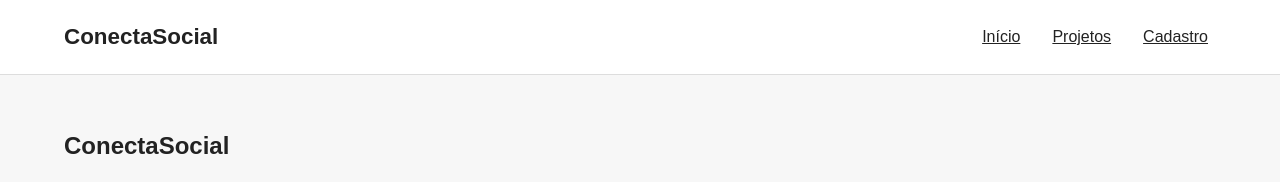
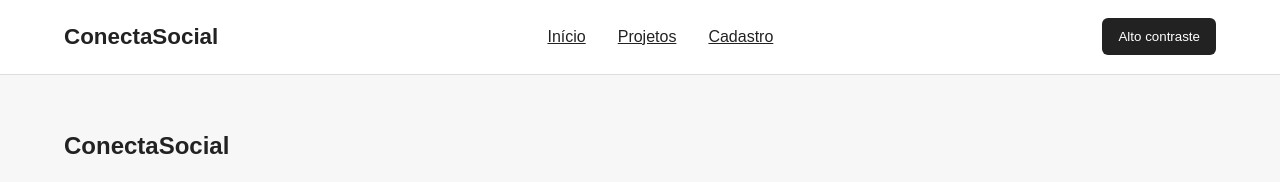
Before and after one commit to fdvale/conectasocial, a plain HTML site: page index.html in a window 1280 px wide. Shown: the top 182 px of the page. Drawn offline with Linux system fonts and the light colour scheme.

Commit message:
feat: adiciona controle acessivel de alto contraste

```diff
--- a/index.html
+++ b/index.html
@@ -6,6 +6,7 @@
     <meta name="description" content="ConectaSocial: ONG fictícia que conecta voluntários a iniciativas sociais.">
     <title>ConectaSocial | Início</title>
     <link rel="stylesheet" href="css/style.css">
+    <link rel="stylesheet" href="css/acessibilidade.css">
 </head>
 <body>
 <header class="cabecalho">
@@ -45,6 +46,13 @@
 </ul>
 
 </nav>
+        <button
+            class="contraste-toggle"
+            type="button"
+            aria-pressed="false"
+            aria-label="Ativar alto contraste">
+            Alto contraste
+        </button>
     </div>
 </header>
 <main id="conteudo-principal">
@@ -85,5 +93,6 @@
     </div>
 </footer>
 <script type="module" src="js/script.js"></script>
+<script type="module" src="js/contraste.js"></script>
 </body>
 </html>
```
